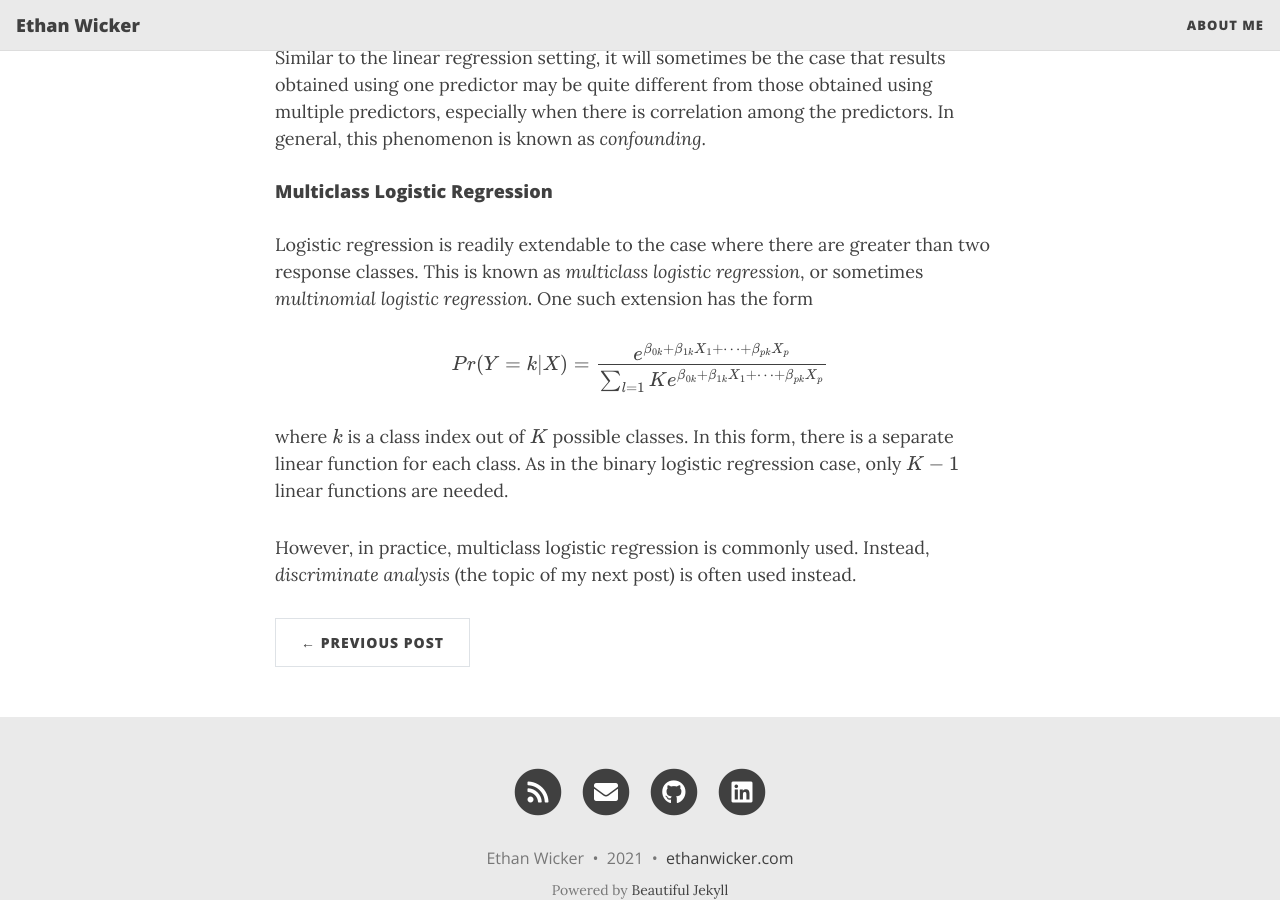
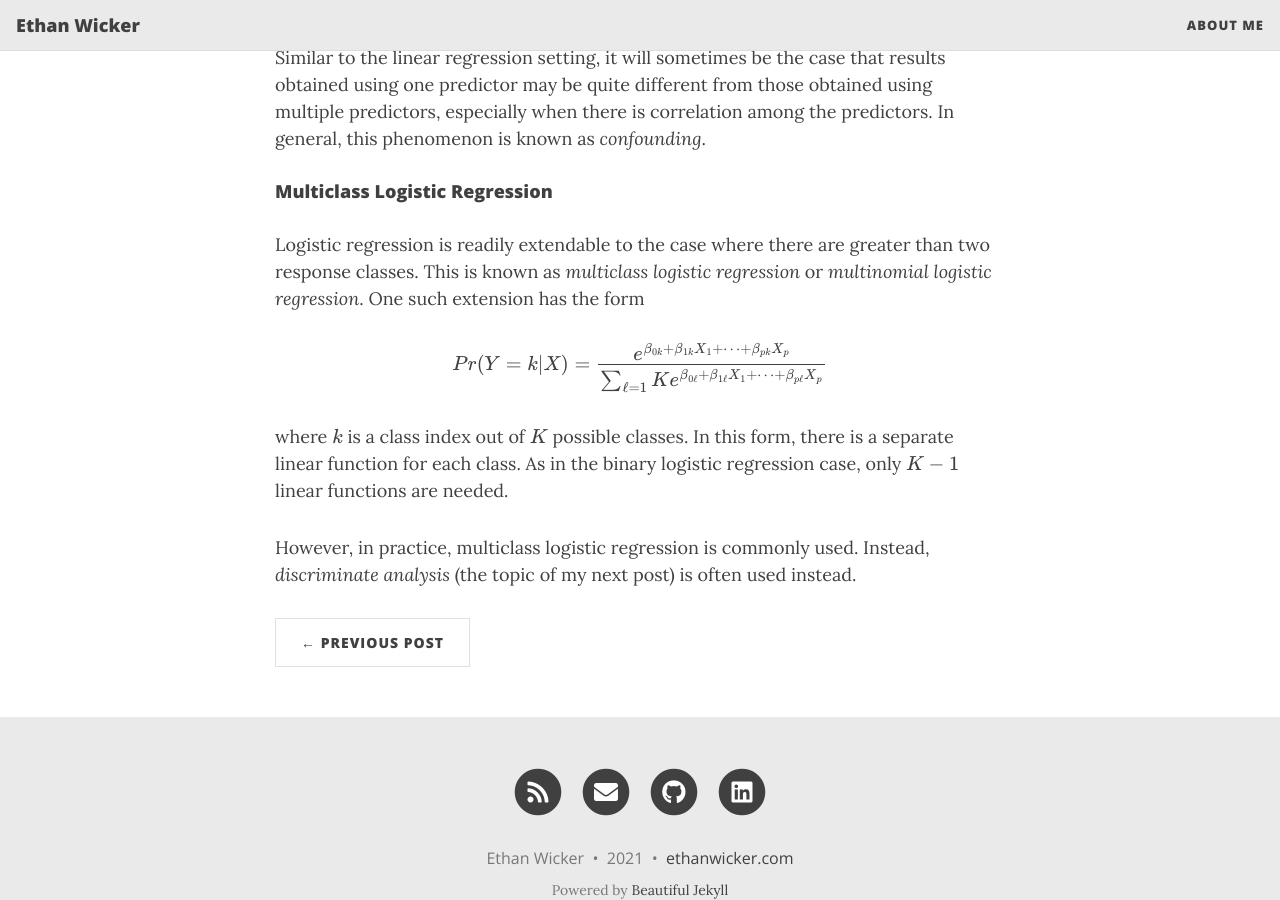
Before and after one commit to ethanwicker/ethanwicker.github.io, a Jekyll site: the page built from _posts/2021-01-27-logistic-regression-001.md, in a window 1280 px wide and 900 px high, scrolled down 2951 px. Built offline with Jekyll 4.4.1, drawn with Linux system fonts in a browser that asks for light colours; nearby versions of some CDN libraries; formulas are drawn with MathJax 3.

Commit message:
Updating post

```diff
--- a/_posts/2021-01-27-logistic-regression-001.md
+++ b/_posts/2021-01-27-logistic-regression-001.md
@@ -97,11 +97,11 @@ Similar to the linear regression setting, it will sometimes be the case that res
 
 #### Multiclass Logistic Regression
 
-Logistic regression is readily extendable to the case where there are greater than two response classes.  This is known as *multiclass logistic regression*, or sometimes *multinomial logistic regression*.  One such extension has the form
+Logistic regression is readily extendable to the case where there are greater than two response classes.  This is known as *multiclass logistic regression* or *multinomial logistic regression*.  One such extension has the form
 
 $$
 \begin{aligned}
-Pr(Y = k|X) = \frac{e^{\beta_{0k} + \beta_{1k}X_1 + \cdots + \beta_{pk}X_p}}{\sum_{l=1}{K}e^{\beta_{0k} + \beta_{1k}X_1 + \cdots + \beta_{pk}X_p}}
+Pr(Y = k|X) = \frac{e^{\beta_{0k} + \beta_{1k}X_1 + \cdots + \beta_{pk}X_p}}{\sum_{\ell=1}{K}e^{\beta_{0\ell} + \beta_{1\ell}X_1 + \cdots + \beta_{p\ell}X_p}}
 \end{aligned}
 $$
 
```
